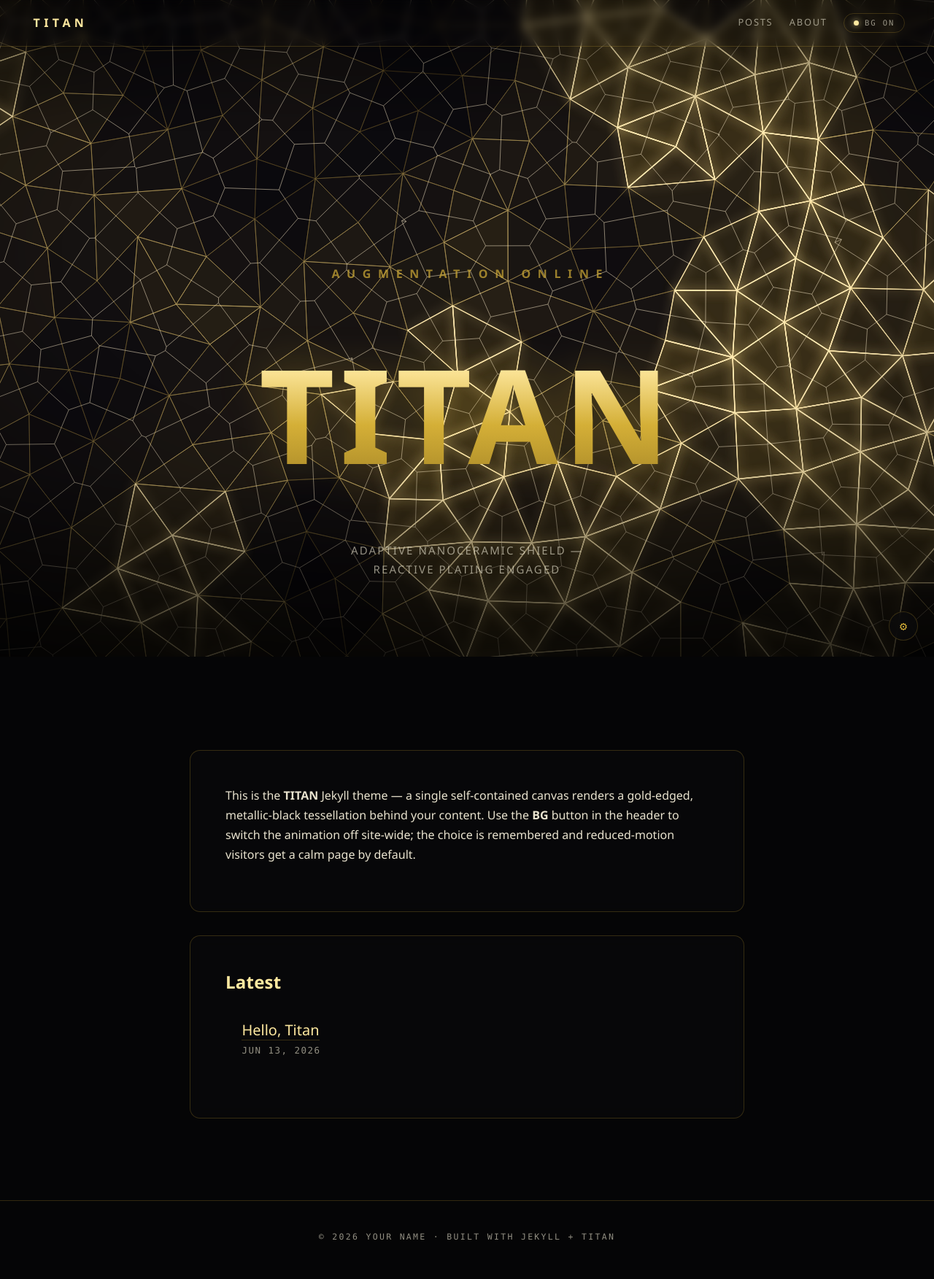
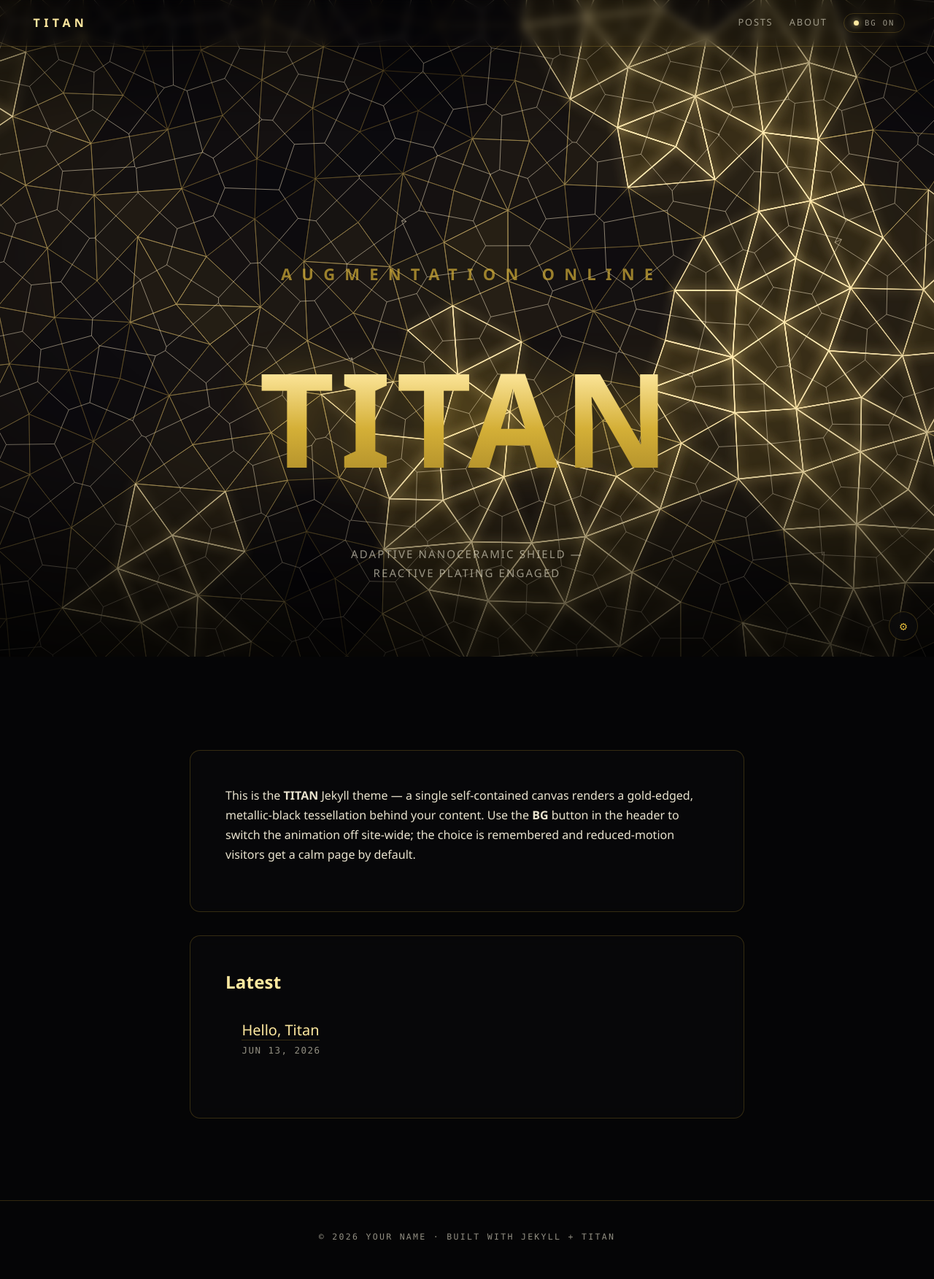
Before and after one commit to gbrusella/jekyll-theme-titan, a Jekyll site: the page built from index.md, in a window 1280 px wide. Shown: the whole page at 73% size. Built offline with Jekyll 4.4.1, drawn with Linux system fonts in a browser that asks for light colours.

Commit message:
style: hero-kicker bigger (2.4vw, max 22px)

```diff
--- a/assets/css/titan.css
+++ b/assets/css/titan.css
@@ -134,7 +134,7 @@ body {
   padding: 4rem 1.5rem;
 }
 .hero-kicker {
-  font-size: clamp(12px, 1.8vw, 16px);
+  font-size: clamp(14px, 2.4vw, 22px);
   font-weight: 700;
   letter-spacing: .6em;
   text-indent: .6em;
```
Also changed, not shown: assets/css/titan.min.css.
